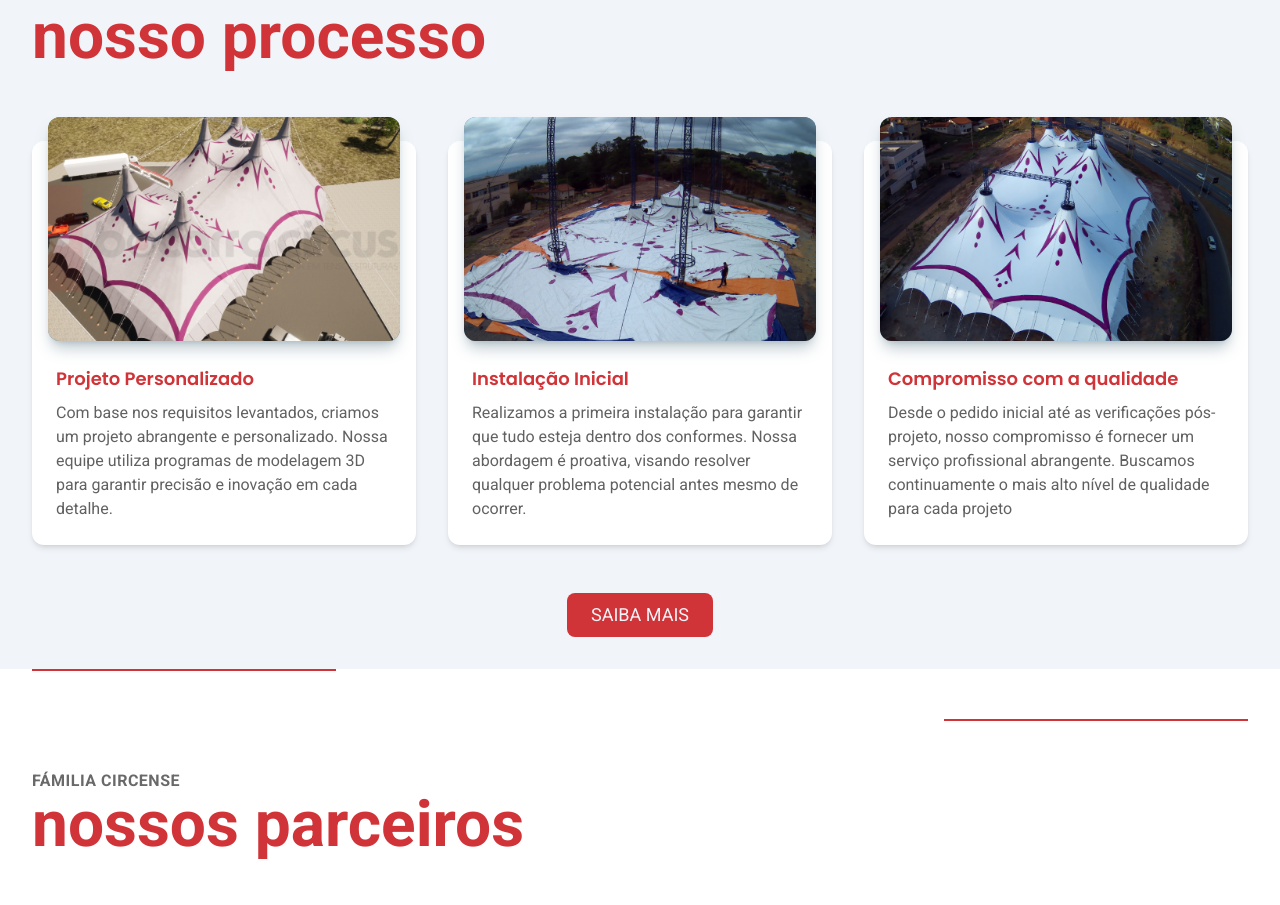
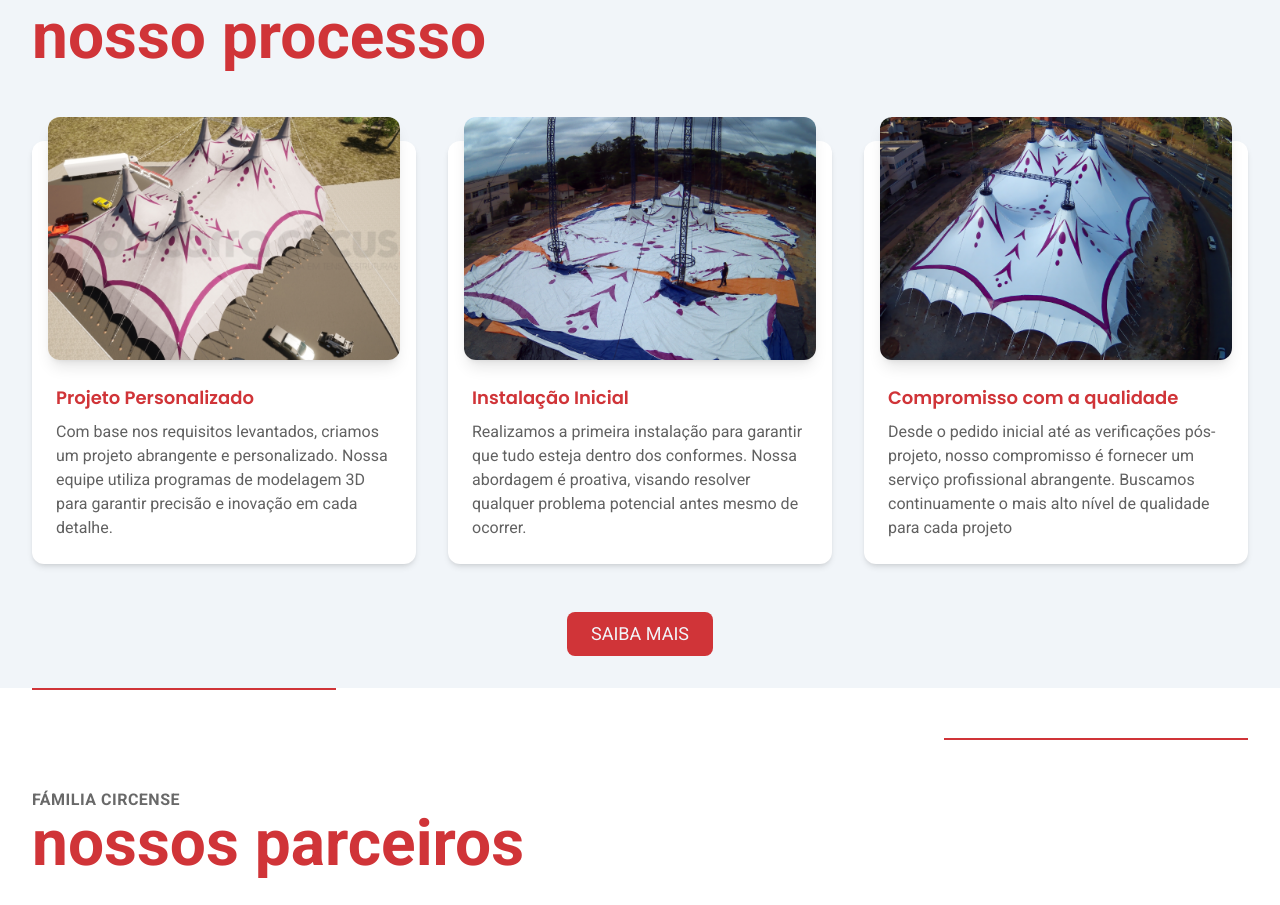
Before and after one commit to VictorBelotto/Site-Bocarra-Circus, a React (Vite) app: page / in a window 1280 px wide. Shown: the part 2583-3488 px from the top of the page. Built offline with nearby package versions, Linux system fonts and the light colour scheme.

Commit message:
Update Card.jsx

```diff
--- a/src/assets/components/CardsProcesso/components/Card.jsx
+++ b/src/assets/components/CardsProcesso/components/Card.jsx
@@ -14,7 +14,7 @@ import ButtonLink from "../../ButtonLink/ButtonLink";
 const Card = ({titulo, descricao, imagem}) => {
   return (
     <CardMaterial className="mt-6 max-w-96 w-[95%]" >
-      <CardHeader color="blue-gray" className="relative h-56">
+      <CardHeader  className="relative h-fit">
         <img
           src={imagem}
           alt="card-image"
```
